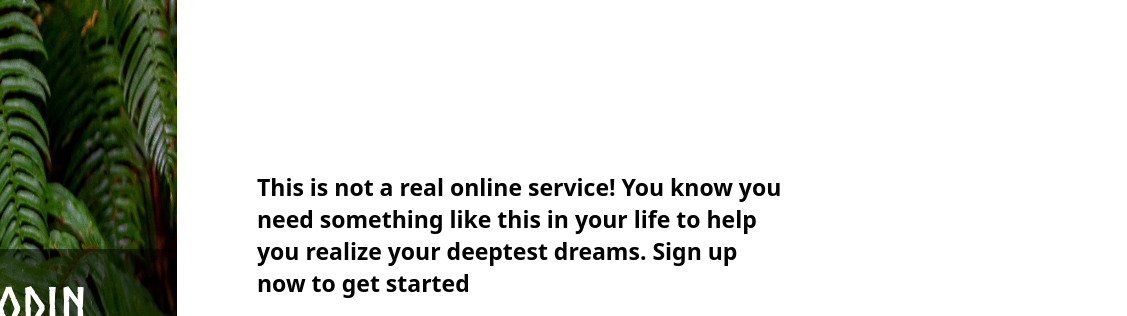
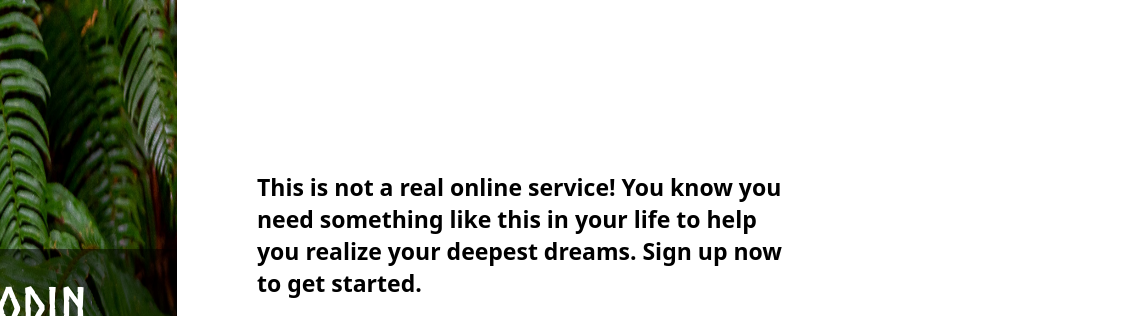
Before and after one commit to aungpyaythar1998/sign-up-form, a plain HTML site: page signup.html in a window 1280 px wide. Shown: the top 316 px of the page, 153-1280 px from the left. Drawn offline with Linux system fonts and the light colour scheme.

Commit message:
Fix a few typos and punctuations

```diff
--- a/signup.html
+++ b/signup.html
@@ -19,8 +19,8 @@
         <article class="sign-up-banner">
             <div class="banner-row">
                 This is not a real online service! You know you need something like
-                this in your life to help you realize your deeptest dreams.
-                <span>Sign up now to get started</span>
+                this in your life to help you realize your deepest dreams.
+                <span>Sign up now to get started.</span>
             </div>
             <div class="banner-row">
                 You <em>know</em> you want to.
```
